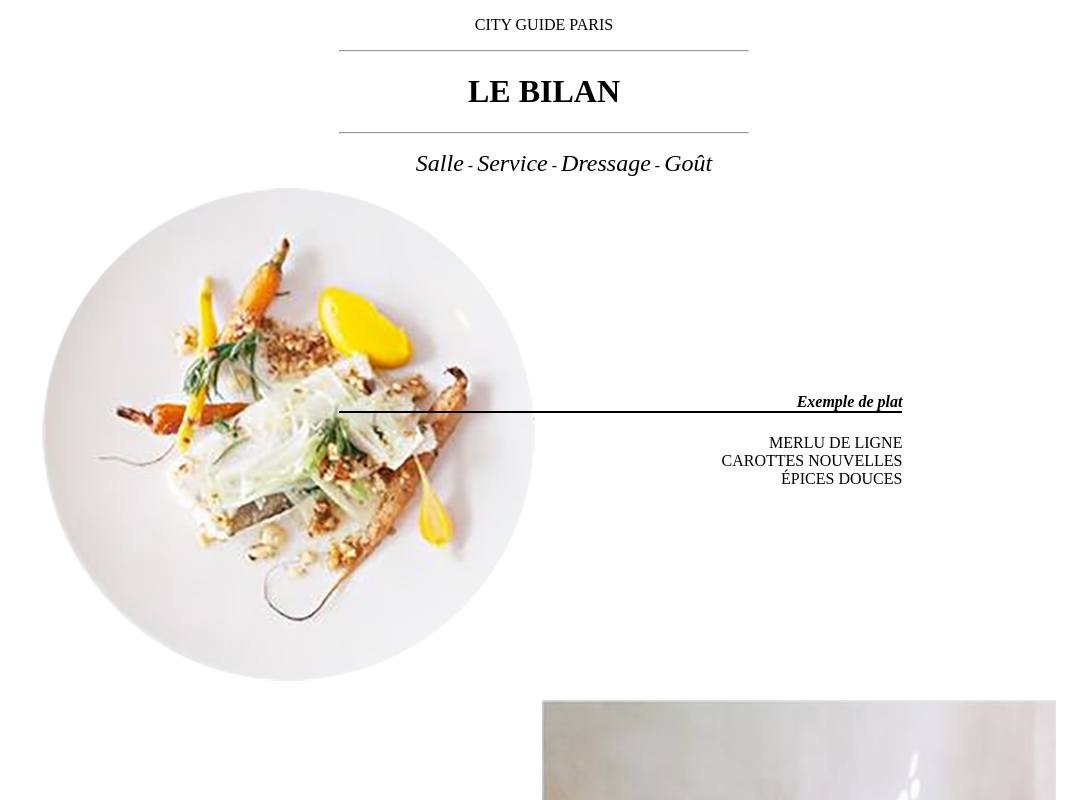
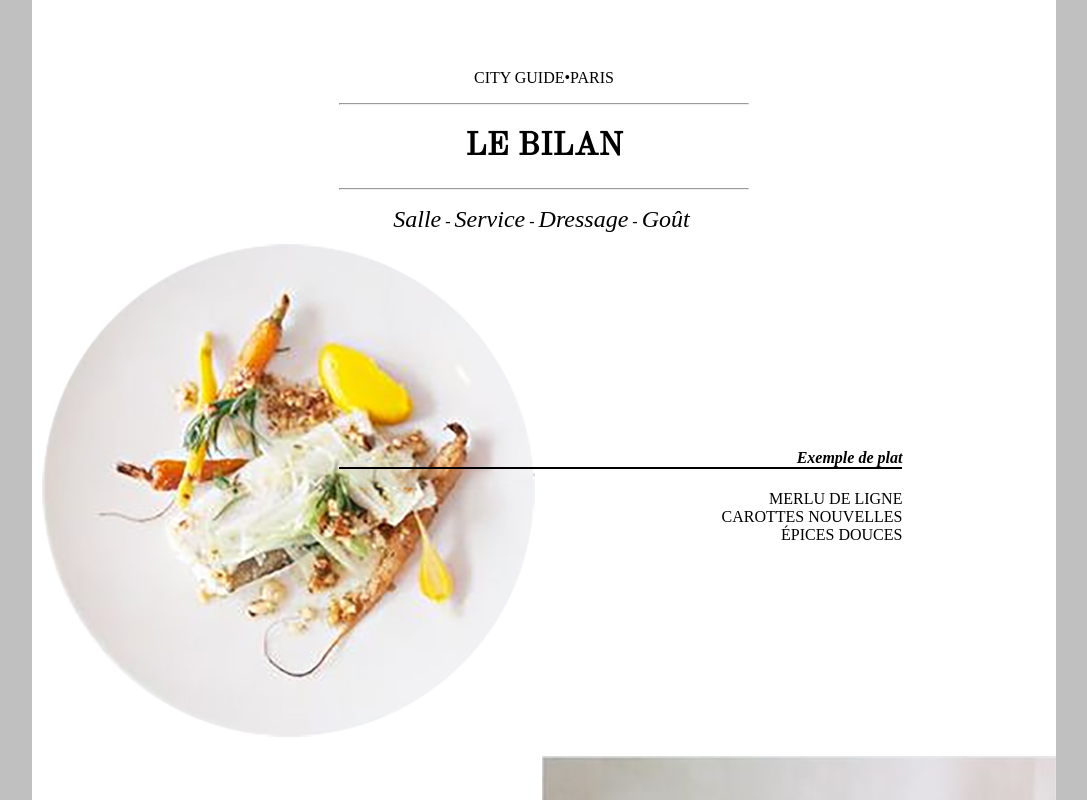
Before and after one commit to medtar93/Resto_bilan, a plain HTML site: page index.html in a window 1280 px wide. Shown: the top 800 px of the page, without its empty margins (96-1183 px from the left). Drawn offline with nearby package versions, Linux system fonts and the light colour scheme.

Commit message:
c4
fin su travail vendredi 01/06

```diff
--- a/css/style.css
+++ b/css/style.css
@@ -1,8 +1,11 @@
 @charset "utf-8";
 /* CSS feuille de style index_resto_bilan  */
 /* body */
+html {
+    background: silver;
+}
+body {
 
-body {
     background: white ;
     margin:0 auto;
     width: 1024px;
@@ -11,12 +14,21 @@ body {
    }
 /* Header */
 
-header{
+header {
     text-align: center;
     width: 40%;
     height: 10%;
     border: none;
     margin-left: 30%;
+}
+h1{
+    font-family: 'Old Standard TT', serif;
+}
+.entete {
+    padding-top: 13%;
+}
+nav {
+margin-right:11%;
 }
 nav ul li {
     display: inline;
@@ -25,27 +37,28 @@ nav ul li {
 a{ /* pour que la couleur et le soulignement du lien ne soit plus visble */
     text-decoration: none;
     color: black;
+
 }
 /* div id conteneur */
-#conteneur{
+#conteneur {
     height: 2600px;
     border: none;
 }
 /* structure général des sections */
-section{
+section {
     margin-top: -5px;
     width: 1024px;
     height: auto;
     border: none;
 }
-.droite{
+.droite {
     float: right;
 }
-.gauche{
+.gauche {
     float: left;
 }
 
-#clear{
+#clear {
     clear: both;
 }
 
@@ -58,14 +71,14 @@ section{
     float: left;
 }
 
-.assiette h4{
+.assiette h4 {
    border-bottom: 2px solid black;
    text-align: right;
    margin-top:20%;
    margin-left: 30%;
    margin-right: 15%;
 }
-.assiette p{
+.assiette p {
     text-align: right;
     margin-right: 15%;
 }
@@ -83,7 +96,7 @@ h3{ /* border de la qui souligne le titre dans la section 1 */
 }
 
 /* footer */
-footer{
+footer {
     text-align: center;
     width: 40%;
     height: 10%;
@@ -99,7 +112,10 @@ footer div {
     margin-left: 125px;
 
 }
-h5{
+h2{
+    font-family: 'Old Standard TT', serif;
+}
+h5 {
     text-align: center;
     padding-top: 48px;
     }
--- a/index.html
+++ b/index.html
@@ -7,10 +7,12 @@
     <title>index_Resto_bilan</title>
     <link rel="stylesheet" href="css/style.css">
     <link rel="stylesheet" href="css/reset.css">
+    <link href="https://fonts.googleapis.com/css?family=Old+Standard+TT" rel="stylesheet">
 </head>
 <body>
     <header>
-        <p>CITY GUIDE PARIS</p><hr>
+       <div class="entete">
+            <p>CITY GUIDE•PARIS</p><hr>
             <h1>LE BILAN</h1> <hr>
             <nav>
                 <ul>
@@ -22,6 +24,7 @@
                     </em>
                 </ul>
             </nav>
+       </div>
     </header>
     <div id="conteneur">
         <section> <!--section 1: image plate  -->
@@ -30,7 +33,7 @@
                <p> MERLU DE LIGNE <br> CAROTTES NOUVELLES <br>  ÉPICES DOUCES</p>
 
             </div>
-        </section> <!--FIN section 1: image plate  -->
+        </section> <!--finsection 1: image plate  -->
         <div id="clear"></div>
         <section> <!--  debut section2 : la salle-->
             <aside class="droite"><img src="img/resto_01.jpg" alt=""></aside>
```
Lines whose indentation alone changed are shown as unchanged.
